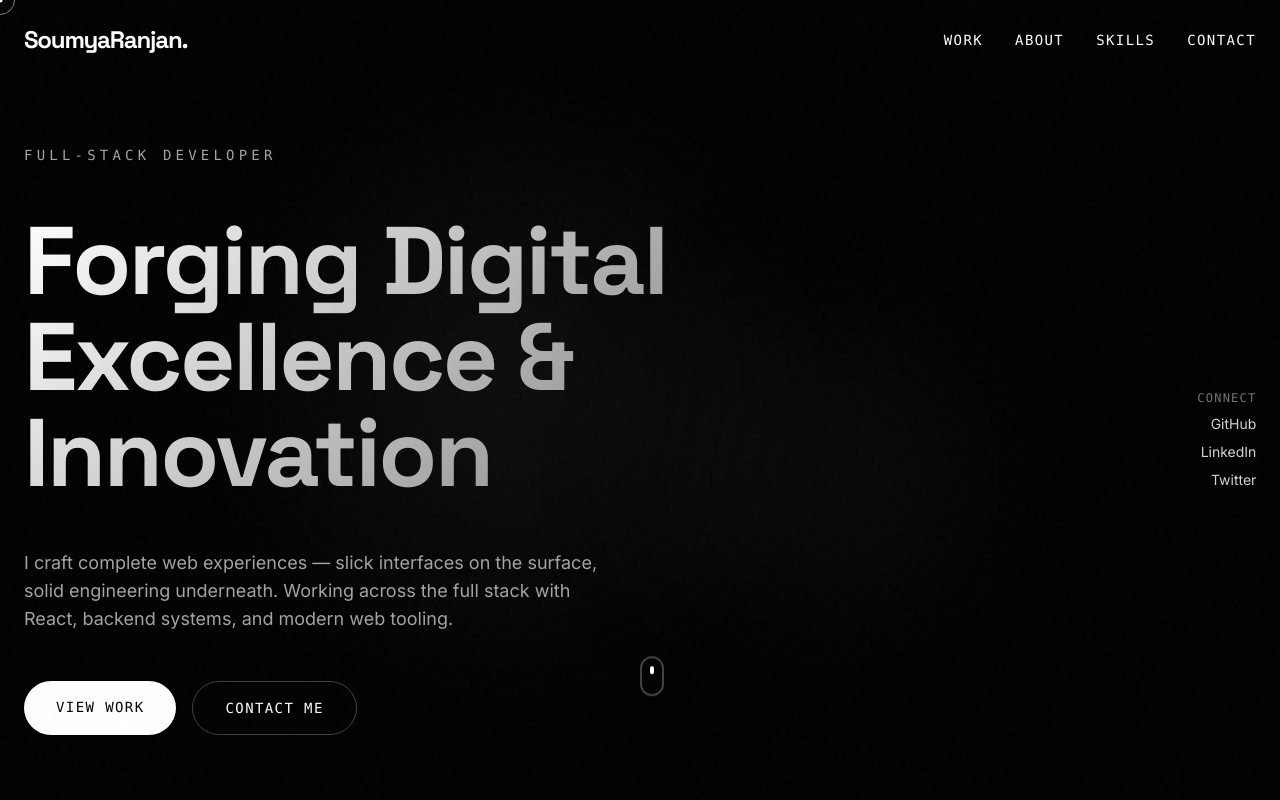
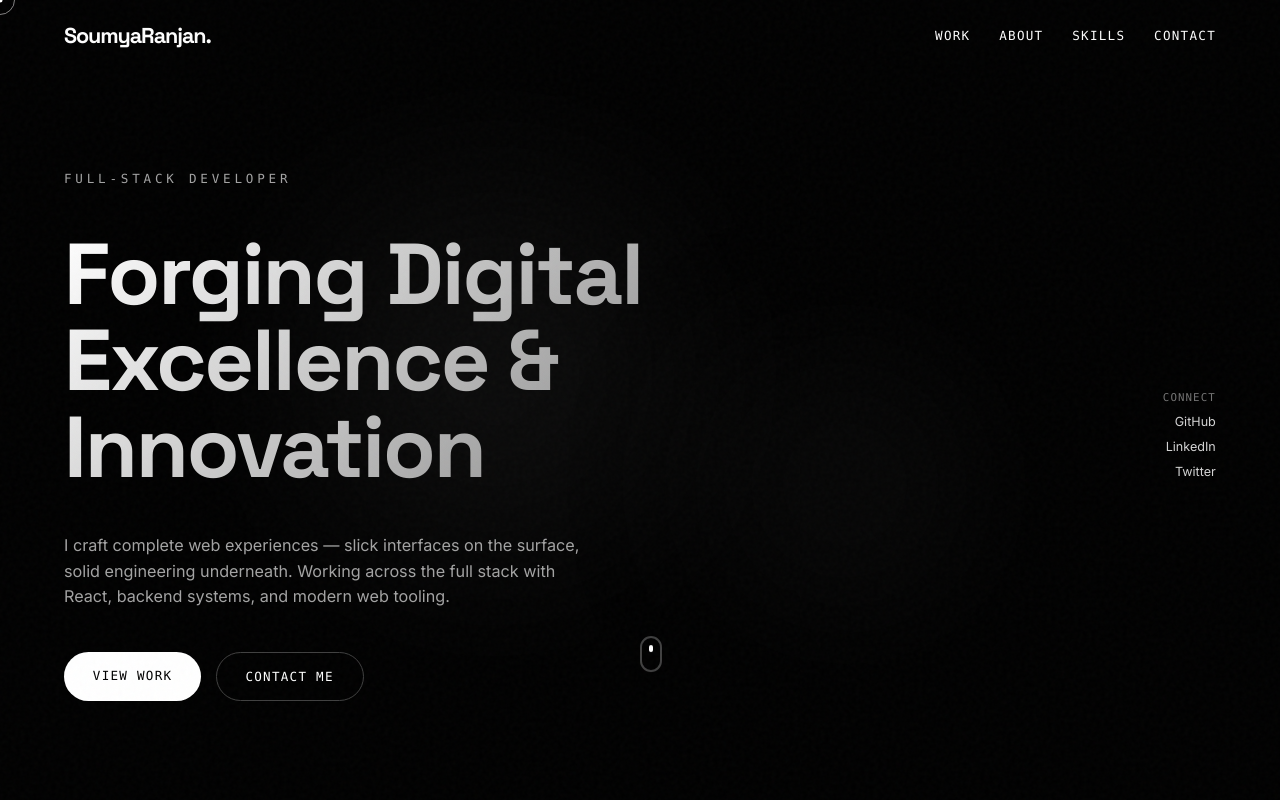
Before and after one commit to bobby-99/portfolio, a React (Vite) app: page / in a window 1280 px wide. Shown: the top 800 px of the page. Built offline with nearby package versions, Linux system fonts and the light colour scheme.

Commit message:
Rescaled the root to 90% for a cleaner look

```diff
--- a/src/index.css
+++ b/src/index.css
@@ -13,6 +13,7 @@
   }
 
   html {
+    font-size: 90%;
     scroll-behavior: smooth;
     scroll-snap-type: y proximity;
   }
```
